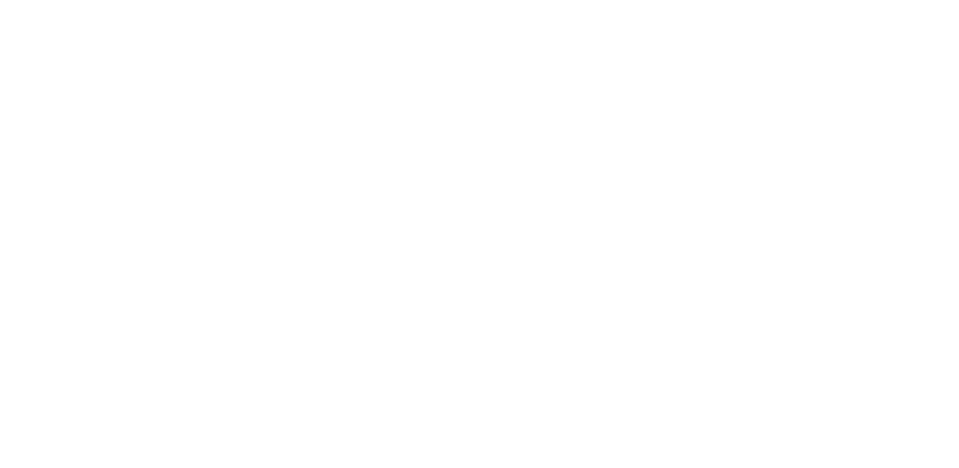
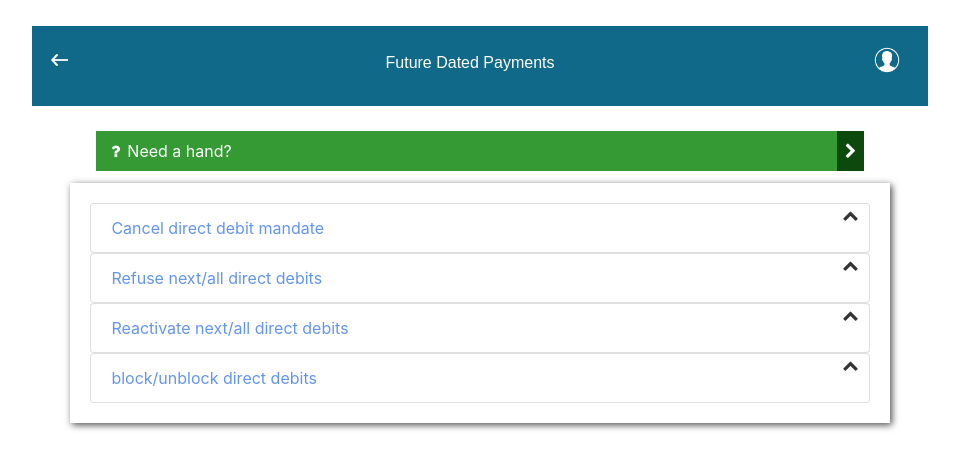
Before and after one commit to kambleaa007/TrainingReactJS, a React (Create React App) app: page /futureDatedPayments in a window 1280 px wide. Shown: the top 468 px of the page, without its empty margins (160-1119 px from the left). Built offline with nearby package versions, Linux system fonts and the light colour scheme.

Commit message:
task-9-working-on

```diff
--- a/src/App.js
+++ b/src/App.js
@@ -42,6 +42,7 @@
               <Route path="/privateBankingPayment" component={(props) => ( <PrivateBankingPayment  name={'Private Banking Payment'} isBack={true} /> )} />
               <Route path="/mobileTopup" component={(props) => ( <MobileTopUp  name={'Mobile Top Up'} isBack={true} /> )} />
               <Route path="/directDebits" component={(props) => ( <DirectDebit  name={'SEPA Direct Debit Services'} isBack={true} /> )} />
+              <Route path="/futureDatedPayments" component={(props) => ( <DirectDebit  name={'Future Dated Payments'} isBack={true} /> )} />
 
 
             </Switch>
```
Also changed, not shown: src/Component/FutureDatedPayment.js (added, +19 -0 lines), 1 other file (tests, documents, lock files or other folders).
